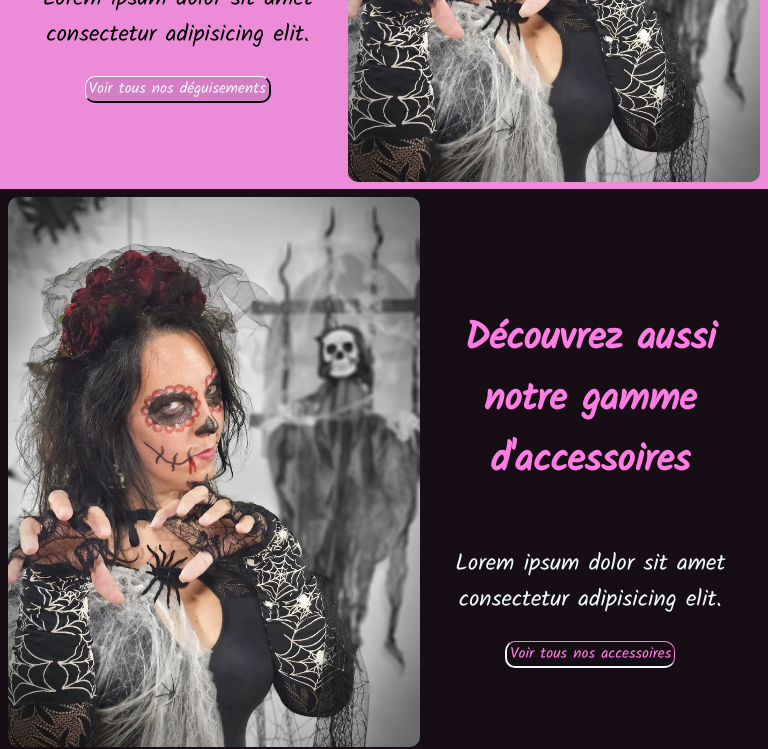
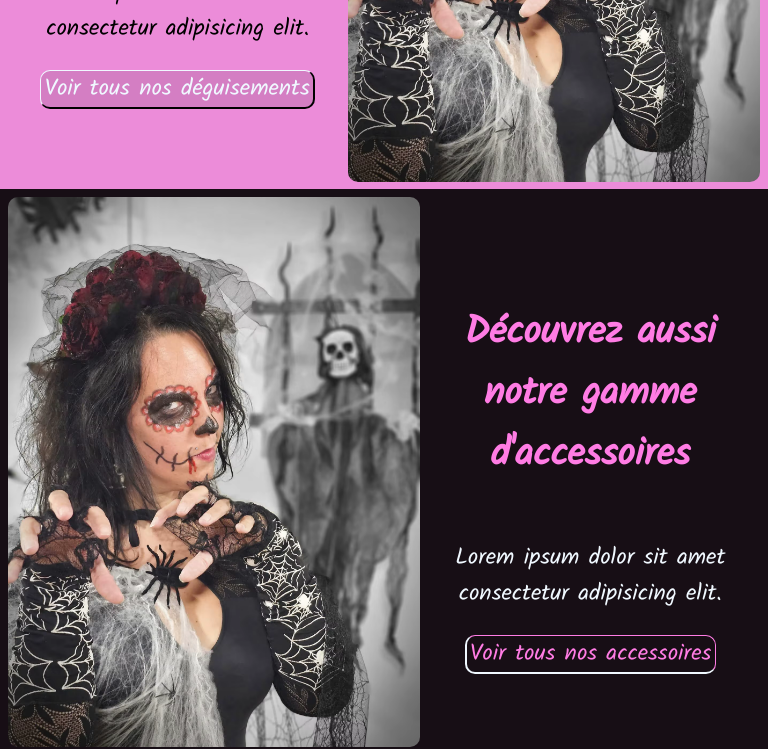
Before and after one commit to EnguerranSGG/Farandole_Project, a React (Create React App) app: page /Deguisements in a window 768 px wide. Shown: the part 576-1325 px from the top of the page. Built offline with nearby package versions, Linux system fonts and the light colour scheme.

Commit message:
Increase size of access/Degui's btn

```diff
--- a/src/CSS/Deguisements_Accessoires.css
+++ b/src/CSS/Deguisements_Accessoires.css
@@ -123,13 +123,13 @@
     }
 
     .btnVoirDeguisements {
-        font-size: 2vw;
+        font-size: 3vw;
         border-bottom: 2px solid black;
         border-right: 2px solid black;
     }
 
     .btnVoirAccessoires {
-        font-size: 2vw;
+        font-size: 3vw;
         border-bottom: 2px solid aliceblue;
         border-left: 2px solid aliceblue;
     }
@@ -154,13 +154,13 @@
     }
 
     .btnVoirDeguisements {
-        font-size: 2vw;
+        font-size: 3vw;
         border-bottom: 2px solid black;
         border-right: 2px solid black;
     }
 
     .btnVoirAccessoires {
-        font-size: 2vw;
+        font-size: 3vw;
         border-bottom: 2px solid aliceblue;
         border-left: 2px solid aliceblue;
     }
@@ -186,13 +186,13 @@
     }
 
     .btnVoirDeguisements {
-        font-size: 2vw;
+        font-size: 3vw;
         border-bottom: 2px solid black;
         border-right: 2px solid black;
     }
 
     .btnVoirAccessoires {
-        font-size: 2vw;
+        font-size: 3vw;
         border-bottom: 2px solid aliceblue;
         border-left: 2px solid aliceblue;
     }
```
